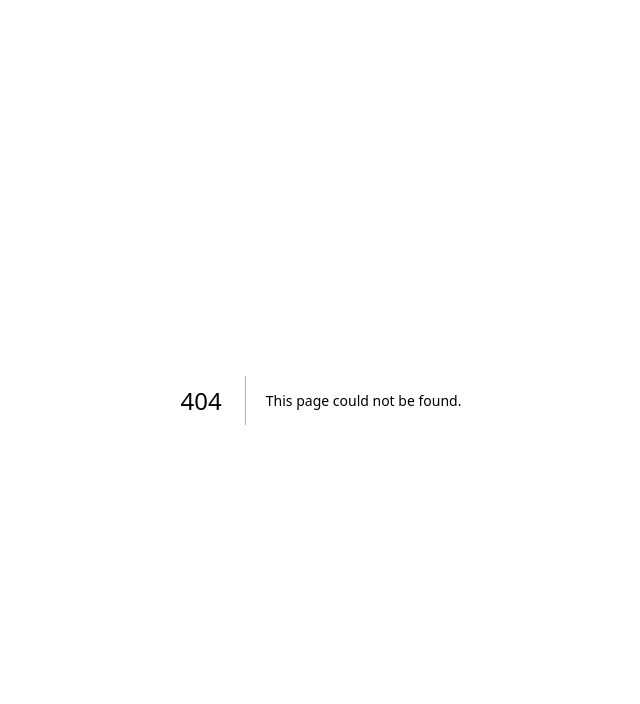
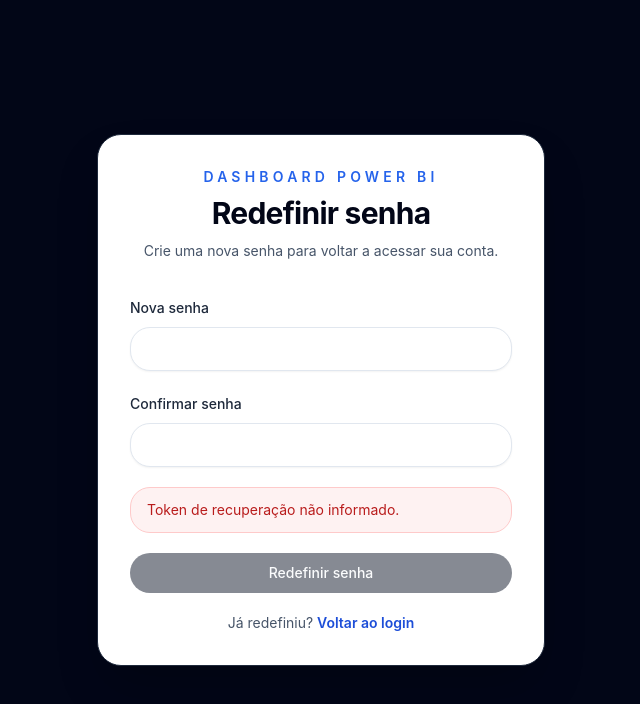
Before and after one commit to Dev-RuiDiniz/Dashboard_Power_BI, a Next.js app in the folder apps/web/: page /reset-password in a window 1280 px wide. Before the commit this address had no page. Shown: the top 704 px of the page, without its empty margins (319-959 px from the left). Built offline with nearby package versions, Linux system fonts and the light colour scheme.

Commit message:
feat(web): implementa telas de login e recuperacao

```diff
--- /dev/null
+++ b/apps/web/src/app/reset-password/page.tsx
@@ -0,0 +1,16 @@
+import { AuthCard } from '@/components/auth/auth-card';
+import { ResetPasswordForm } from '@/components/auth/reset-password-form';
+
+type ResetPasswordPageProps = {
+  searchParams: {
+    token?: string;
+  };
+};
+
+export default function ResetPasswordPage({ searchParams }: ResetPasswordPageProps) {
+  return (
+    <AuthCard title="Redefinir senha" description="Crie uma nova senha para voltar a acessar sua conta.">
+      <ResetPasswordForm token={searchParams.token} />
+    </AuthCard>
+  );
+}
```
